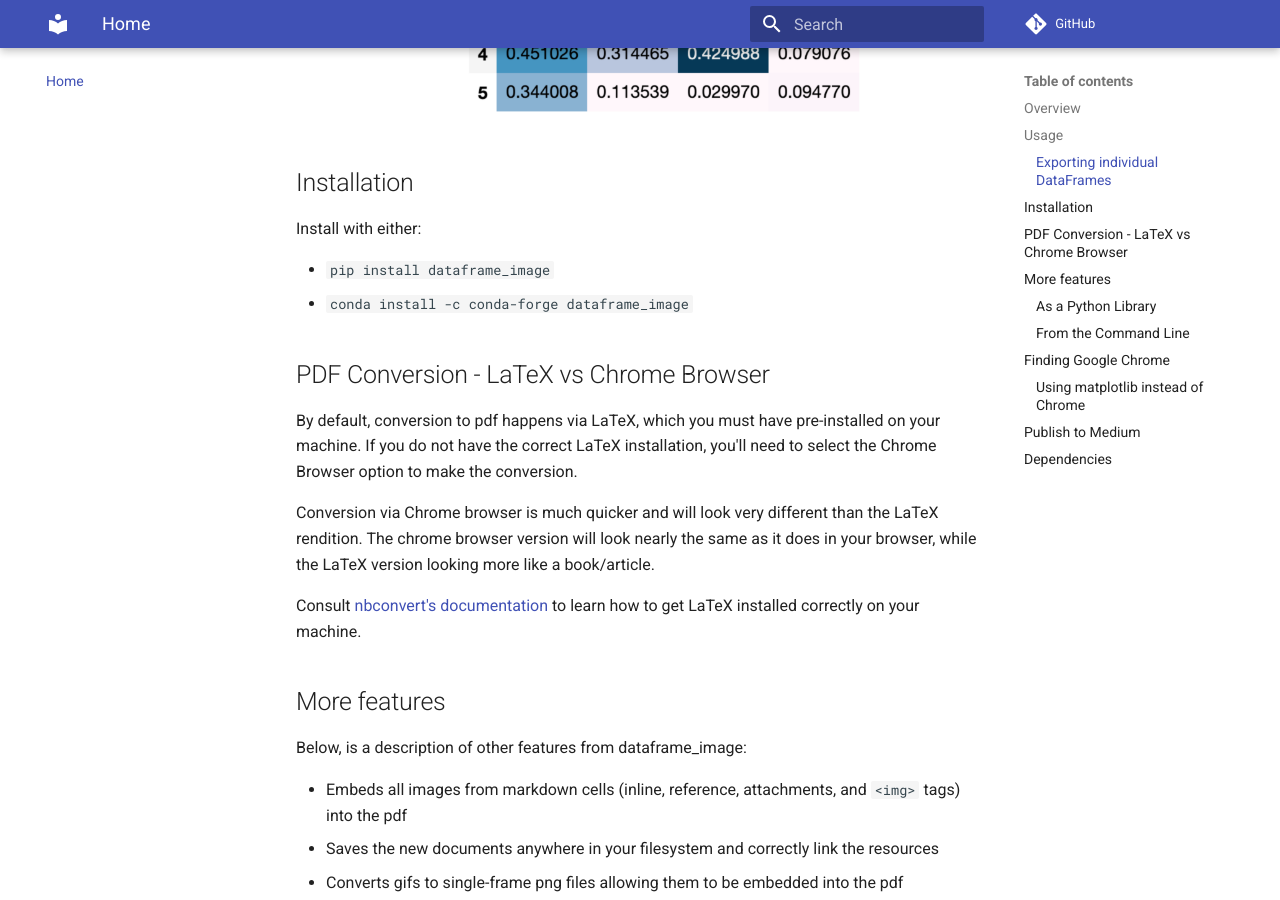
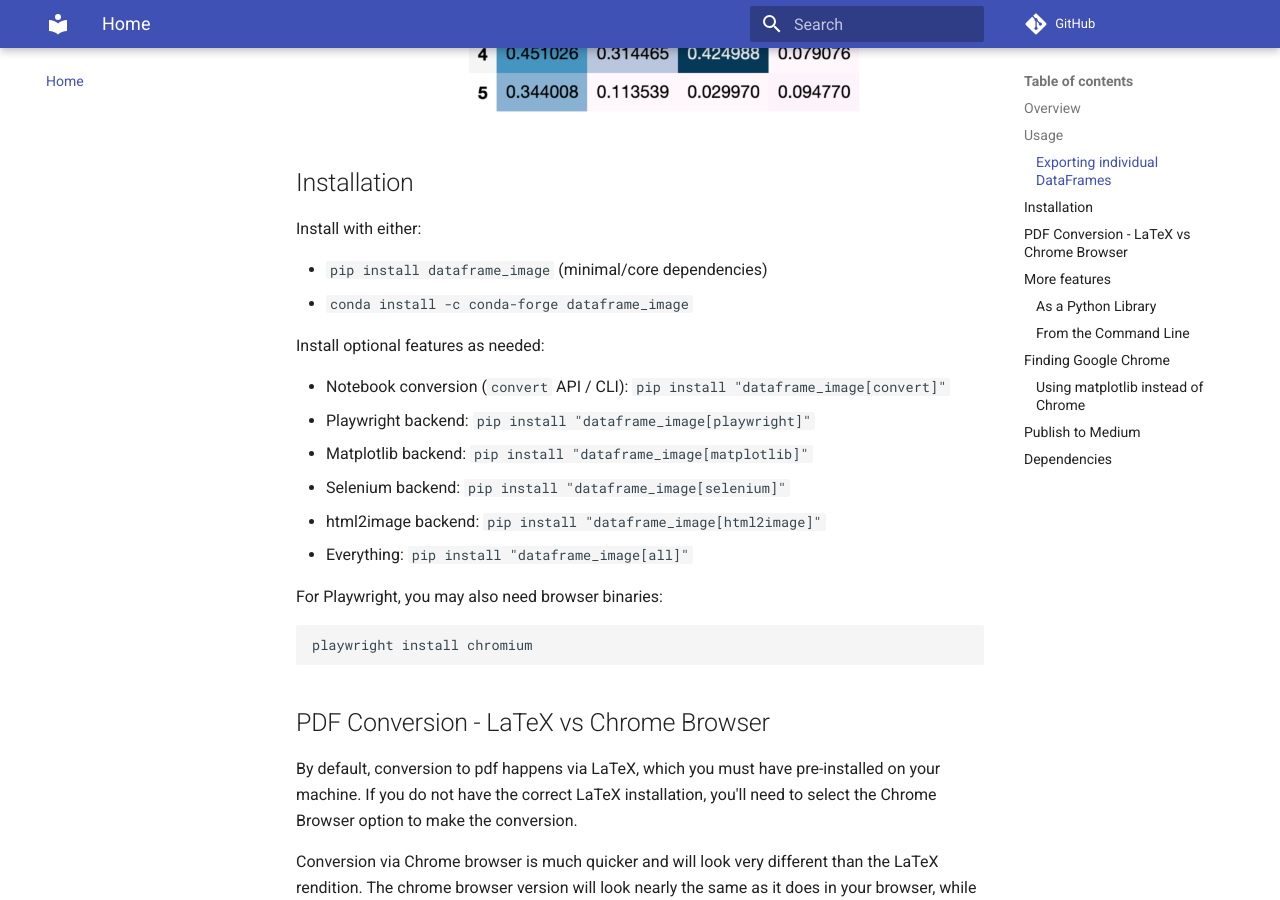
Before and after one commit to dexplo/dataframe_image, an MkDocs documentation site: the page built from docs/index.md, in a window 1280 px wide and 900 px high, scrolled down 2457 px. Built offline with MkDocs 1.6.1 and Material for MkDocs 9.7.7, drawn with Linux system fonts in a browser that asks for light colours; comment, search, counter and statistics services are not loaded; some of the changed text lies outside the part shown.

Commit message:
Enhance README and documentation with optional installation instructions and clarify dependencies; refactor convert function to handle optional notebook conversion dependencies.

````diff
--- a/docs/index.md
+++ b/docs/index.md
@@ -43,8 +43,23 @@
 
 Install with either:
 
-* `pip install dataframe_image`
+* `pip install dataframe_image` (minimal/core dependencies)
 * `conda install -c conda-forge dataframe_image`
+
+Install optional features as needed:
+
+* Notebook conversion (`convert` API / CLI): `pip install "dataframe_image[convert]"`
+* Playwright backend: `pip install "dataframe_image[playwright]"`
+* Matplotlib backend: `pip install "dataframe_image[matplotlib]"`
+* Selenium backend: `pip install "dataframe_image[selenium]"`
+* html2image backend: `pip install "dataframe_image[html2image]"`
+* Everything: `pip install "dataframe_image[all]"`
+
+For Playwright, you may also need browser binaries:
+
+```bash
+playwright install chromium
+```
 
 ## PDF Conversion - LaTeX vs Chrome Browser
 
@@ -109,11 +124,16 @@
 
 ## Dependencies
 
-You must have the following Python libraries installed:
+Core dependencies (installed by default):
 
 * [pandas](https://github.com/pandas-dev/pandas)
-* [nbconvert](https://github.com/jupyter/nbconvert)
-* [requests](https://requests.readthedocs.io/en/master/)
-* [matplotlib](http://matplotlib.org/)
-* [BeautifulSoup](https://www.crummy.com/software/BeautifulSoup/bs4/doc/)
-* [aiohttp](https://docs.aiohttp.org/en/stable/index.html)
+* [pillow](https://python-pillow.org/)
+* [packaging](https://packaging.pypa.io/)
+
+Optional dependency groups:
+
+* `convert`: [nbconvert](https://github.com/jupyter/nbconvert), [nbformat](https://github.com/jupyter/nbformat), [aiohttp](https://docs.aiohttp.org/en/stable/index.html), [requests](https://requests.readthedocs.io/en/master/), [mistune](https://github.com/lepture/mistune), [BeautifulSoup](https://www.crummy.com/software/BeautifulSoup/bs4/doc/)
+* `playwright`: [playwright](https://playwright.dev/python/)
+* `matplotlib`: [matplotlib](http://matplotlib.org/), [cssutils](https://github.com/jaraco/cssutils), [lxml](https://lxml.de/), [cssselect](https://cssselect.readthedocs.io/)
+* `selenium`: [selenium](https://www.selenium.dev/)
+* `html2image`: [html2image](https://github.com/vgalin/html2image)
````
Also changed, not shown: README.md (+28 -8 lines), dataframe_image/__init__.py (+13 -1 lines), setup.py (+29 -9 lines), 1 other file.
